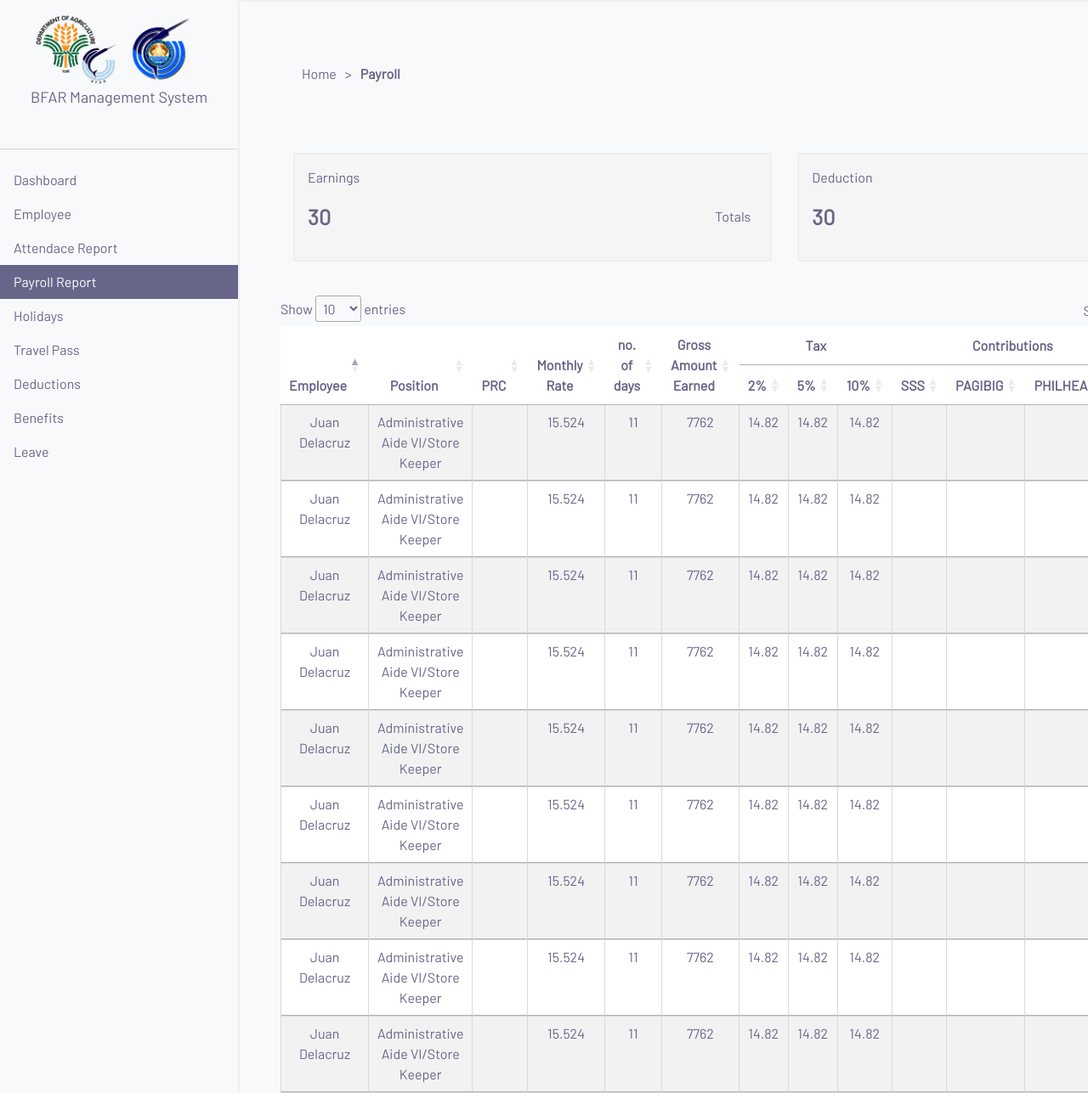
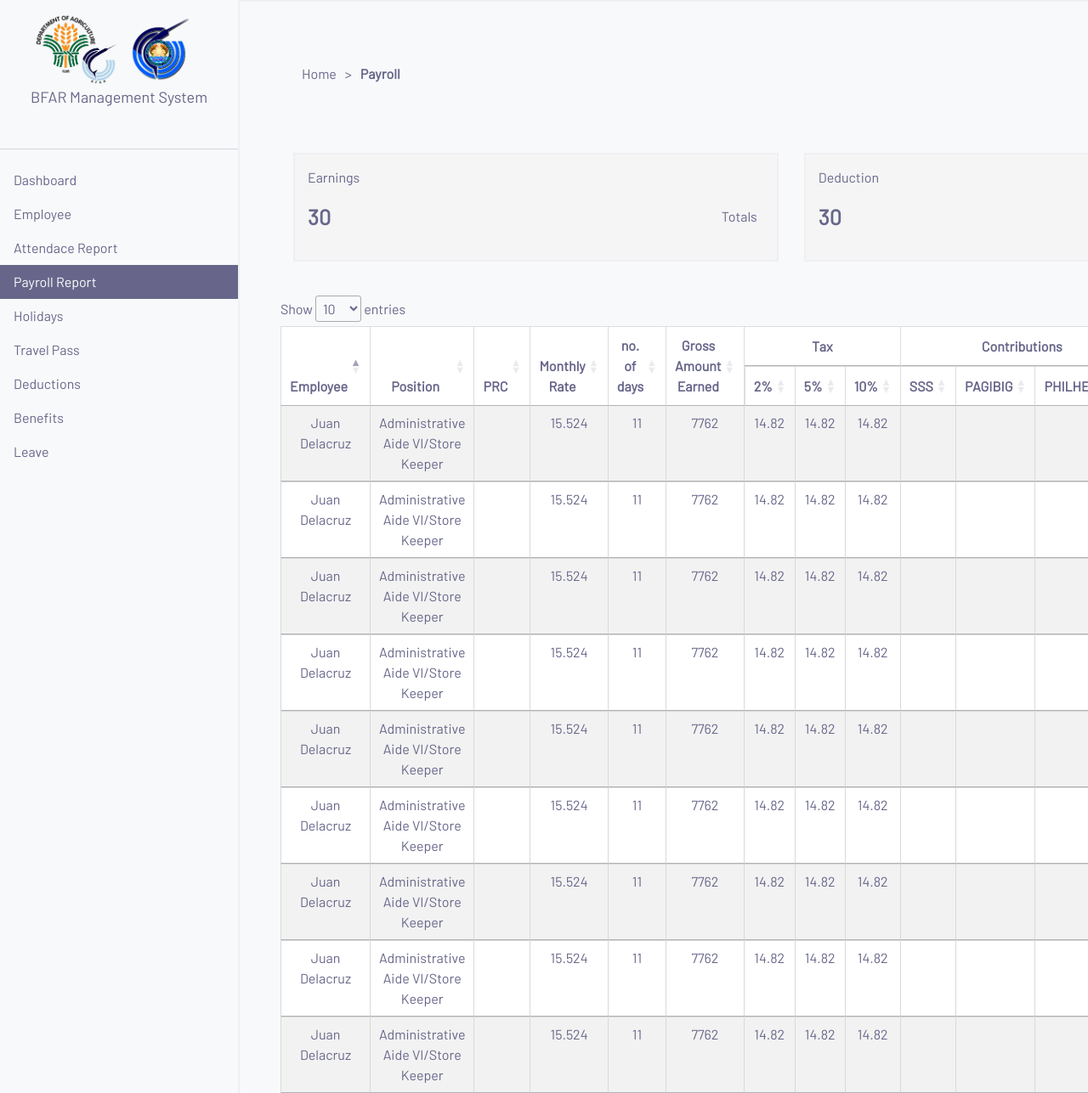
Before and after one commit to ivanlouise01/bfar, a PHP site: page /payroll.php in a window 1280 px wide. Shown: the top 1287 px of the page at 85% size. Run offline with PHP 8.4, Linux system fonts and the light colour scheme; some libraries are stand-ins or nearby versions.

Commit message:
Update payroll.php

```diff
--- a/payroll.php
+++ b/payroll.php
@@ -33,6 +33,15 @@
           color: #67668A !important;
         }
         table.dataTable thead th, table.dataTable thead td {text-align: center;}
+        th {
+          border-top: 1px solid #dddddd;
+          border-bottom: 1px solid #dddddd;
+          border-right: 1px solid #dddddd;
+        }
+
+        th:first-child {
+          border-left: 1px solid #dddddd;
+        }
 
     </style>
 </head>
```
